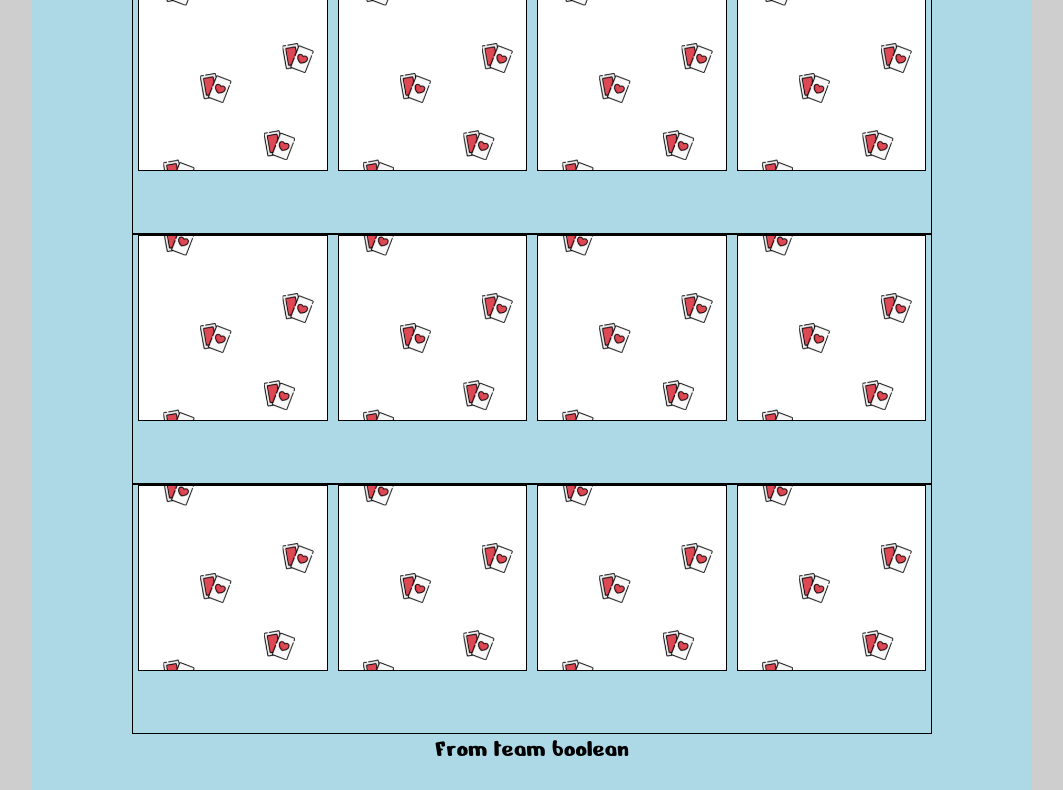
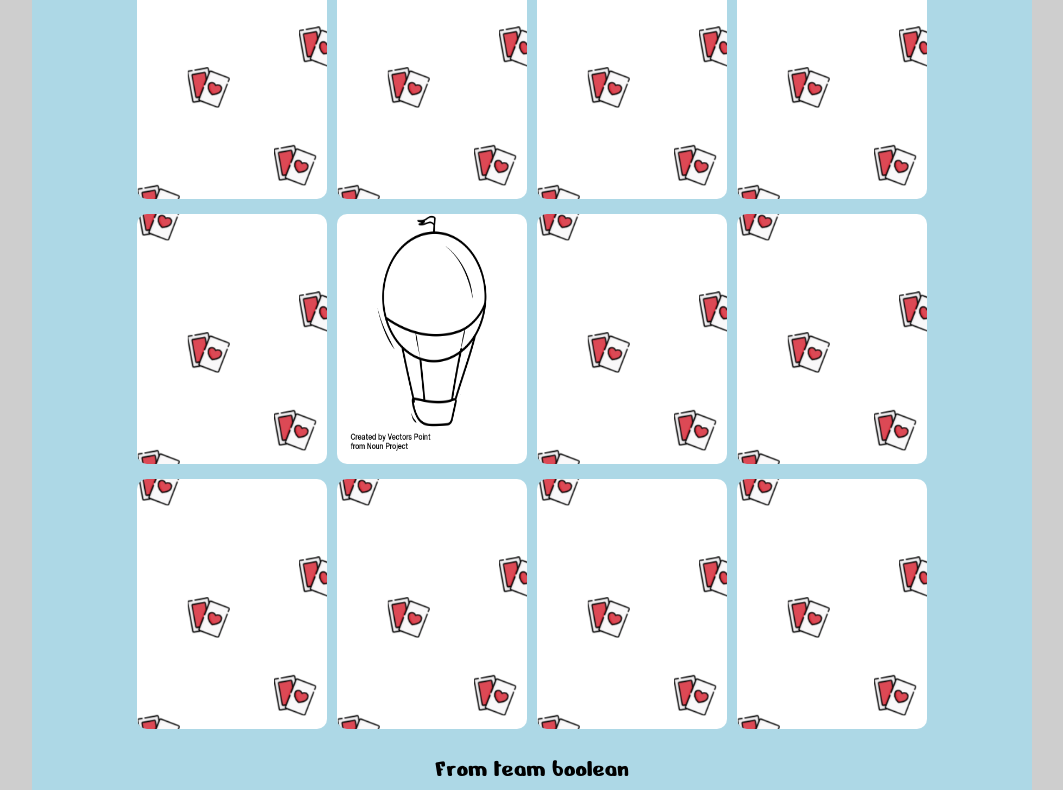
Before and after one commit to Forklein/html-css-memory, a plain HTML site: page index.html in a window 1280 px wide. Shown: the part 127-917 px from the top of the page, without its empty margins (108-1171 px from the left). Drawn offline with Linux system fonts and the light colour scheme.

Commit message:
Add hover for all class card(without visible card)

```diff
--- a/index.html
+++ b/index.html
@@ -17,22 +17,22 @@
         </header>
         <main>
             <div class="row clearfix">
-                <div class="col"></div>
-                <div class="col"></div>
-                <div class="col"></div>
-                <div class="col"></div>
+                <div class="col sottomarino"></div>
+                <div class="col nave"></div>
+                <div class="col nave"></div>
+                <div class="col trattore"></div>
             </div>
             <div class="row clearfix">
-                <div class="col"></div>
+                <div class="col trattore"></div>
                 <div class="col" id="visible-card"></div>
-                <div class="col"></div>
-                <div class="col"></div>
+                <div class="col sottomarino"></div>
+                <div class="col camper"></div>
             </div>
             <div class="row clearfix">
-                <div class="col"></div>
-                <div class="col"></div>
-                <div class="col"></div>
-                <div class="col"></div>
+                <div class="col camper"></div>
+                <div class="col bicicletta"></div>
+                <div class="col" id="visible-card-2"></div>
+                <div class="col bicicletta"></div>
             </div>
         </main>
         <footer>
--- a/style/style.css
+++ b/style/style.css
@@ -19,8 +19,7 @@ body{
 /* Container and main */
 .container{
     max-width: 1000px;
-    height: 900px;
-    margin: 50px auto;
+    margin: 0 auto;
     background-color: #add8e6;
 }
 
@@ -34,23 +33,75 @@ header > h1{
 .row{
     width: 80%;
     height: 250px;
-    margin: 0 auto;
-    border: 1px solid black;
+    margin: 15px auto;
 }
 
 .col{
     width: calc(25% - 10px);
-    height: 75%;
-    border: 1px solid black;
+    height: 100%;
     float: left;
     background-image: url('../img/pattern.png');
     background-size: cover;
     background-repeat: no-repeat;
     background-position: center;
     margin: 0 5px;
+    border-radius: 10px;
+    cursor: pointer;
 }
 
 footer{
     text-align: center;
     font-size: 25px;
+    padding: 10px 0;
 }
+
+/* Card visible + same card hover */
+#visible-card{
+    background-color: #fff;
+    background-image: url('../img/mongolfiera.png');
+    background-size: 100% 100%;
+    background-position: center;
+}
+
+#visible-card-2:hover{
+    background-color: #fff;
+    background-image: url('../img/mongolfiera.png');
+    background-size: 100% 100%;
+    background-position: center;
+}
+/* Card hover */
+
+.sottomarino:hover{
+    background-color: #fff;
+    background-image: url('../img/sottomarino.png');
+    background-size: 100% 100%;
+    background-position: center;
+}
+
+.nave:hover{
+    background-color: #fff;
+    background-image: url('../img/nave.png');
+    background-size: 100% 100%;
+    background-position: center;
+}
+
+.trattore:hover{
+    background-color: #fff;
+    background-image: url('../img/trattore.png');
+    background-size: 100% 100%;
+    background-position: center;
+}
+
+.camper:hover{
+    background-color: #fff;
+    background-image: url('../img/camper.png');
+    background-size: 100% 100%;
+    background-position: center;
+}
+
+.bicicletta:hover{
+    background-color: #fff;
+    background-image: url('../img/bicicletta.png');
+    background-size: 100% 100%;
+    background-position: center;
+}
```
